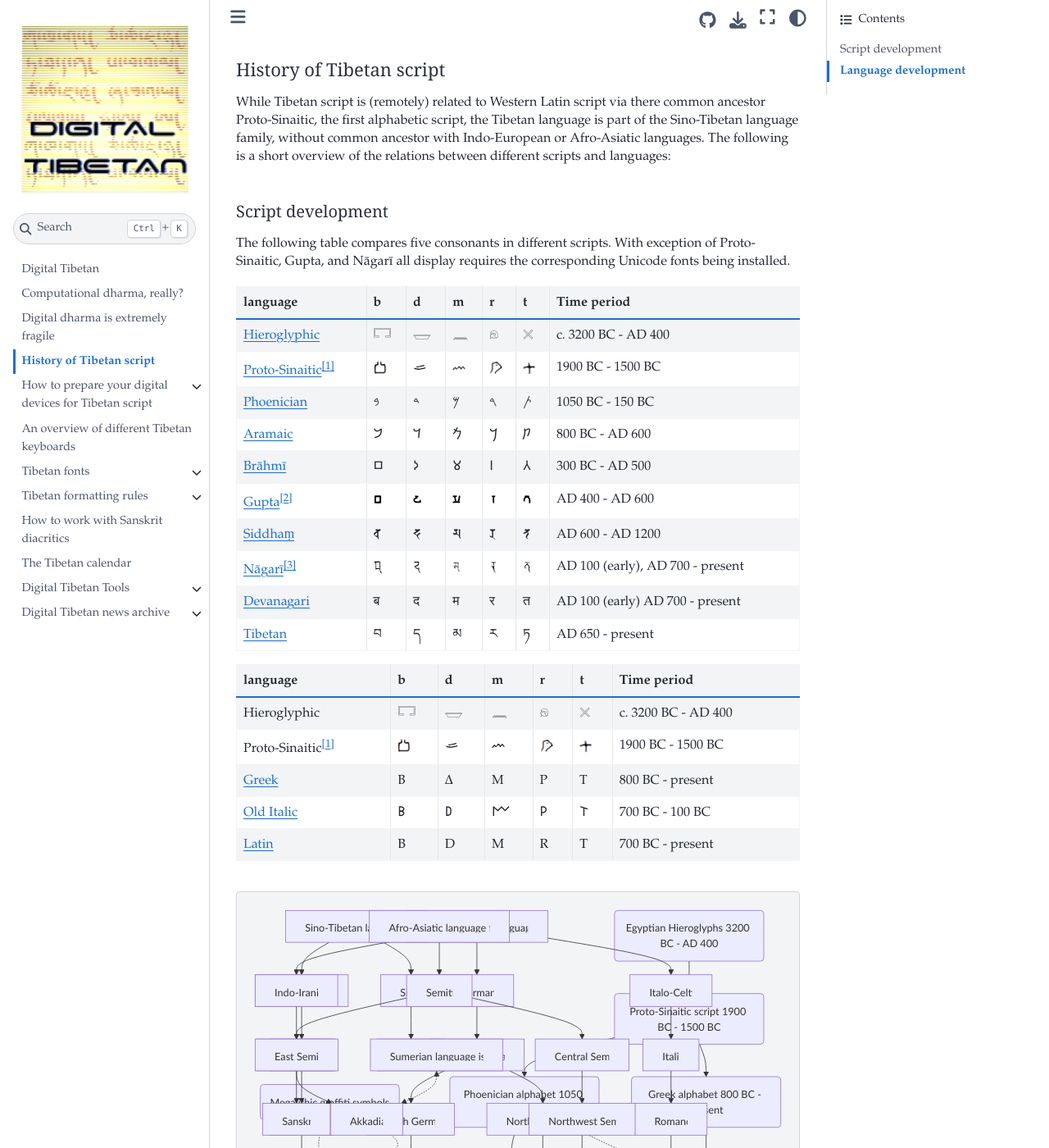
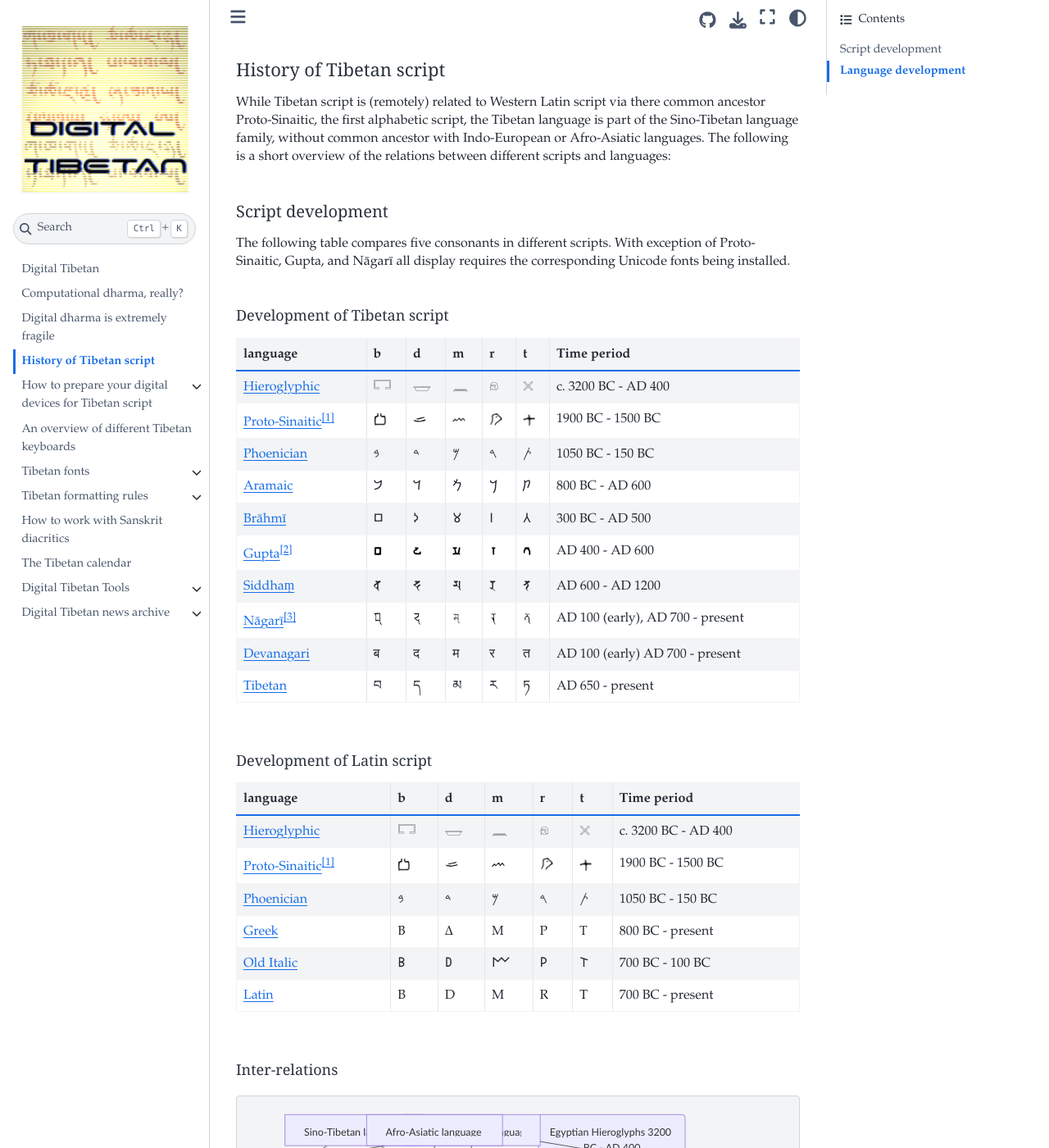
Before and after one commit to DigitalTibetan/DigitalTibetan, a Jupyter Book: the page built from docs/tibetan_script_history.md, in a window 1280 px wide and 1400 px high. Shown: the whole window at 82% size. Built offline with Jupyter Book 1.0.4 settings and Sphinx 7.4.7 and the Sphinx Book theme 1.1.4, drawn with Linux system fonts in a browser that asks for light colours.

Commit message:
Tibetan predecessors fixes, struct

````diff
--- a/docs/tibetan_script_history.md
+++ b/docs/tibetan_script_history.md
@@ -5,6 +5,8 @@ While Tibetan script is (remotely) related to Western Latin script via there com
 ## Script development
 
 The following table compares five consonants in different scripts. With exception of Proto-Sinaitic, Gupta, and Nāgarī all display requires the corresponding Unicode fonts being installed.
+
+### Development of Tibetan script
 
 |language | b | d | m | r | t | Time period |
 | :- | - | - | - | - | - | :- |
@@ -19,10 +21,13 @@ The following table compares five consonants in different scripts. With exceptio
 | [Devanagari](https://en.wikipedia.org/wiki/Devanagari) | ब | द | म | र | त | AD 100 (early) AD 700 - present |
 | [Tibetan](https://en.wikipedia.org/wiki/Tibetan_script) | བ | ད | མ | ར | ཏ | AD 650 - present |
 
+### Development of Latin script
+
 |language | b | d | m | r | t | Time period |
 | :- | - | - | - | - | - | :- |
-| Hieroglyphic | 𓉐  | 𓉿  | 𓈖  | 𓁶 | 𓏴  | c. 3200 BC - AD 400 |
-| Proto-Sinaitic[^proto_sinaitic] | <img src="Images/ProtoSinaitic-b.jpg" width="16px" /> | <img src="Images/ProtoSinaitic-d.jpg" width="16px" /> | <img src="Images/ProtoSinaitic-m.jpg" width="16px" /> | <img src="Images/ProtoSinaitic-r.jpg" width="16px" /> | <img src="Images/ProtoSinaitic-t.jpg" width="16px" /> | 1900 BC - 1500 BC |
+| [Hieroglyphic](https://en.wikipedia.org/wiki/Egyptian_hieroglyphs) | 𓉐  | 𓉿  | 𓈖  | 𓁶 | 𓏴 | c. 3200 BC - AD 400 |
+| [Proto-Sinaitic](https://en.wikipedia.org/wiki/Proto-Sinaitic_script)[^proto_sinaitic] | <img src="Images/ProtoSinaitic-b.jpg" width="16px" /> | <img src="Images/ProtoSinaitic-d.jpg" width="16px" /> | <img src="Images/ProtoSinaitic-m.jpg" width="16px" /> | <img src="Images/ProtoSinaitic-r.jpg" width="16px" /> | <img src="Images/ProtoSinaitic-t.jpg" width="16px" /> | 1900 BC - 1500 BC |
+| [Phoenician](https://en.wikipedia.org/wiki/Phoenician_alphabet) | 𐤁 | 𐤃 | 𐤌 | 𐤓 | 𐤕 | 1050 BC - 150 BC |
 | [Greek](https://en.wikipedia.org/wiki/Greek_alphabet) | Β | Δ | Μ | Ρ | Τ | 800 BC - present |
 | [Old Italic](https://en.wikipedia.org/wiki/Old_Italic_scripts) | 𐌁 | 𐌃 | 𐌌 | 𐌓 | 𐌕 | 700 BC - 100 BC |
 | [Latin](https://en.wikipedia.org/wiki/Latin_script) | B | D | M | R | T | 700 BC - present |
@@ -30,6 +35,9 @@ The following table compares five consonants in different scripts. With exceptio
 [^proto_sinaitic]: Not yet (2022-05) part of Unicode, glyphs from: <https://omniglot.com/writing/protosinaitc.htm>
 [^gupta]: Not yet (2022-05) part of Unicode, glyphs from: <https://en.wikipedia.org/wiki/Gupta_script> by: <https://commons.wikimedia.org/wiki/User:Mhss>
 [^nagari]: Not part of Unicode, considered variant of Devanagari, glyphs from <https://en.wikipedia.org/wiki/N%C4%81gar%C4%AB_script> by: <https://commons.wikimedia.org/w/index.php?title=User:Benedettou&action=edit&redlink=1>
+
+
+### Inter-relations
 
 ```{mermaid}
 graph TD;
````
Also changed, not shown: other parts of docs/tibetan_script_history.md (+2 -2 lines).
